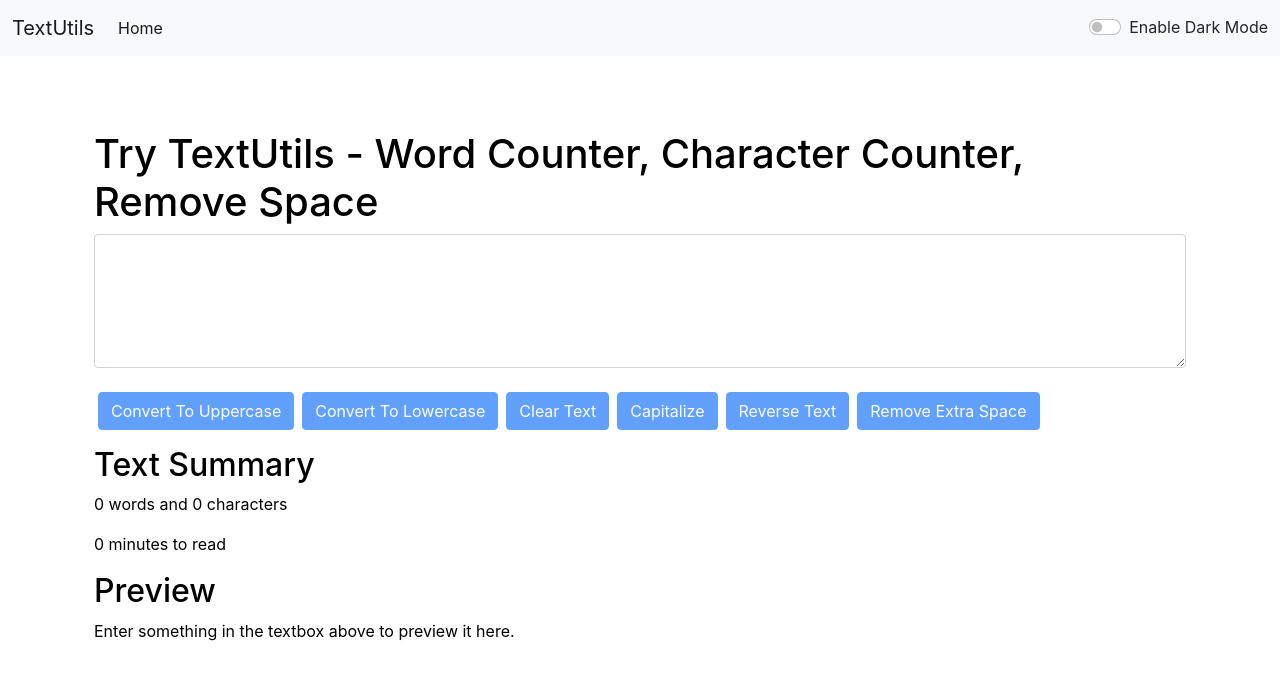
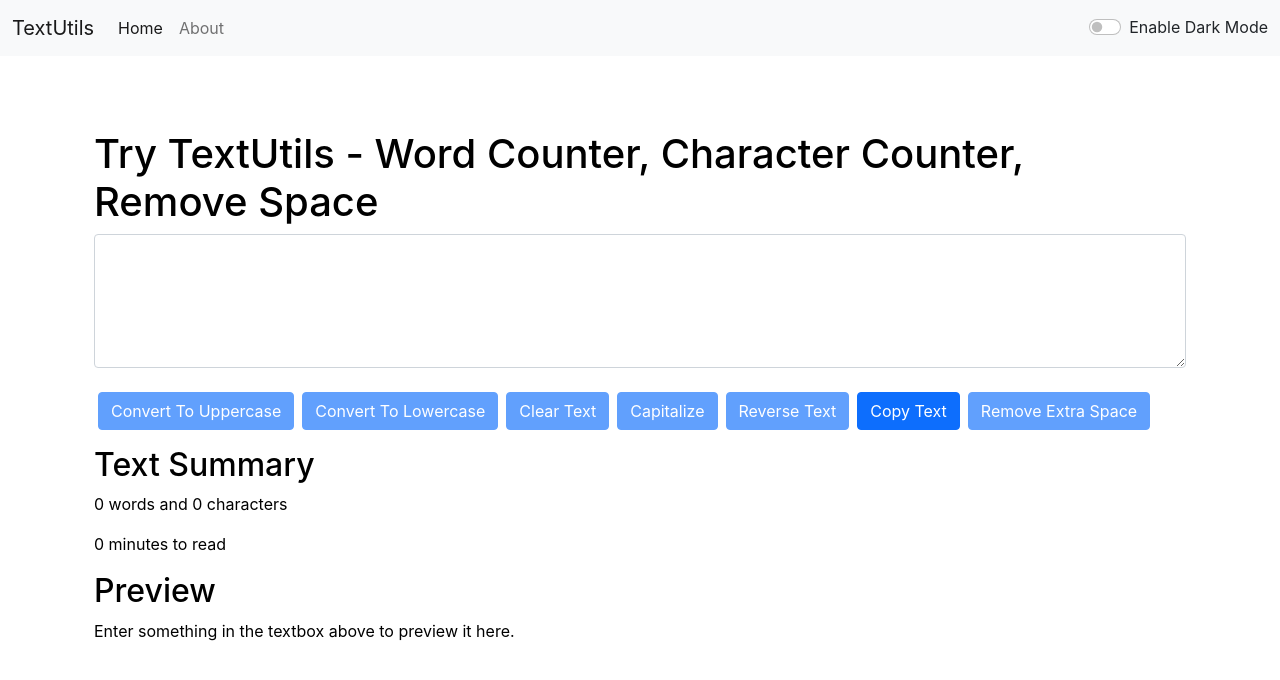
Before and after one commit to snehal2196/TextUtils, a React (Create React App) app: page / in a window 1280 px wide. Shown: the top 680 px of the page. Built offline with nearby package versions, Linux system fonts and the light colour scheme; the HTML template or start-up script is replaced by a standard one.

Commit message:
Initial commit

```diff
--- a/package.json
+++ b/package.json
@@ -1,5 +1,5 @@
 {
-  "homepage": "https://snehal2196.github.io/TextUtils-React",
+
   "name": "my-app",
   "version": "0.1.0",
   "private": true,
--- a/src/App.js
+++ b/src/App.js
@@ -5,12 +5,12 @@
 import TextForm from './components/TextForm';
 import React, { useState } from 'react'
 import Alert from './components/Alert';
-// import {
-//   BrowserRouter as Router,
-//   Routes,
-//   Route,
-//   Link
-// } from "react-router-dom";
+import {
+  BrowserRouter as Router,
+  Routes,
+  Route,
+  // Link
+} from "react-router-dom";
 
 function App() {
   const [mode, setMode] = useState('light')
@@ -39,21 +39,21 @@
   }
   return (
     <>
-      {/* <Router> */}
+      <Router>
         <Navbar title='TextUtils' mode={mode} toggleMode={toggleMode} />
         <Alert alert={alert} />
         <div className="container my-4">
 
-          {/* <Routes> */}
-            {/* <Route exact path='/about' element={<About mode={mode}/>} /> */}
+          <Routes>
+            <Route exact path='/about' element={<About mode={mode}/>} />
 
-            {/* <Route exact path='/' element={<TextForm heading="Try TextUtils - Word Counter, Character Counter, Remove Space" mode={mode} showAlert={showAlert} />} /> */}
-            <TextForm heading="Try TextUtils - Word Counter, Character Counter, Remove Space" mode={mode} showAlert={showAlert} />
+            <Route exact path='/' element={<TextForm heading="Try TextUtils - Word Counter, Character Counter, Remove Space" mode={mode} showAlert={showAlert} />} />
+            {/* <TextForm heading="Try TextUtils - Word Counter, Character Counter, Remove Space" mode={mode} showAlert={showAlert} /> */}
 
-          {/* </Routes> */}
+          </Routes>
 
         </div>
-      {/* </Router> */}
+      </Router>
     </>
   );
 }
--- a/src/components/About.js
+++ b/src/components/About.js
@@ -1,4 +1,4 @@
-import React, {useState} from 'react'
+// import React, {useState} from 'react'
 
 export default function About(props) {
     // const [myStyle, myNewStyle] = useState({
--- a/src/components/Navbar.js
+++ b/src/components/Navbar.js
@@ -1,26 +1,26 @@
 import React from 'react'
 import PropTypes from 'prop-types'
-// import { Link } from 'react-router-dom'
+import { Link } from 'react-router-dom'
 
 
 export default function Navbar(props) {
   return (
     <nav className={`navbar navbar-expand-lg navbar-${props.mode} bg-${props.mode}`}>
       <div className="container-fluid">
-        {/* <Link className="navbar-brand" to="/">{props.title}</Link> */}
-        <a className="navbar-brand" href="#">{props.title}</a>
+        <Link className="navbar-brand" to="/">{props.title}</Link>
+        {/* <a className="navbar-brand" href="#">{props.title}</a> */}
         <button className="navbar-toggler" type="button" data-bs-toggle="collapse" data-bs-target="#navbarSupportedContent" aria-controls="navbarSupportedContent" aria-expanded="false" aria-label="Toggle navigation">
           <span className="navbar-toggler-icon"></span>
         </button>
         <div className="collapse navbar-collapse" id="navbarSupportedContent">
           <ul className="navbar-nav me-auto mb-2 mb-lg-0">
             <li className="nav-item">
-              {/* <Link className="nav-link active" aria-current="page" to="/">Home</Link> */}
-              <a className="nav-link active" aria-current="page" href="#">Home</a>
+              <Link className="nav-link active" aria-current="page" to="/">Home</Link>
+              {/* <a className="nav-link active" aria-current="page" href="#">Home</a> */}
             </li>
-            {/* <li className="nav-item">
+            <li className="nav-item">
               <Link className="nav-link" to="/about">About</Link>
-            </li> */}
+            </li>
 
 
           </ul>
--- a/src/components/TextForm.js
+++ b/src/components/TextForm.js
@@ -38,12 +38,11 @@
         props.showAlert('Text has been reversed!', 'success');
     };
 
-    // const handleCopy = () => {
-    //     var text = document.getElementById('myBox');
-    //     text.select();
-    //     navigator.clipboard.writeText(text.value);
-    //     props.showAlert('Text copied!', 'success');
-    // }
+    const handleCopy = () => {
+        navigator.clipboard.writeText(text);
+        props.showAlert('Text copied!', 'success');
+    }
+
     const handleExtraSpaces = () => {
         let newText = text.split(/[ ]+/);
         setText(newText.join(' '))
@@ -69,12 +68,12 @@
                 <button disabled={text.length===0} className="btn btn-primary mx-1 my-2" onClick={handleClrClick}> Clear Text </button>
                 <button disabled={text.length===0} className="btn btn-primary mx-1 my-2" onClick={handleCapClick}> Capitalize </button>
                 <button disabled={text.length===0} className="btn btn-primary mx-1 my-2" onClick={reversed}> Reverse Text </button>
-                {/* <button className="btn btn-primary mx-1" onClick={handleCopy}> Copy Text </button> */}
+                <button className="btn btn-primary mx-1" onClick={handleCopy}> Copy Text </button>
                 <button disabled={text.length===0} className="btn btn-primary mx-1" onClick={handleExtraSpaces}> Remove Extra Space </button>
             </div>
             <div className="container my-2" style={{ color: props.mode === 'light' ? 'black' : 'white' }}>
                 <h2>Text Summary</h2>
-                <p>{text.split(' ').filter((element)=>{ return element.length!==0}).length} words and {text.length} characters</p>
+                <p>{text.split(/\s/).filter((element)=>{ return element.length!==0}).length} words and {text.length} characters</p>
                 <p>{0.0032 * text.split(' ').filter((element)=>{ return element.length!==0}).length} minutes to read</p>
                 <h2>Preview</h2>
                 <p>{text.length > 0 ? text : 'Enter something in the textbox above to preview it here.'}</p>
```
